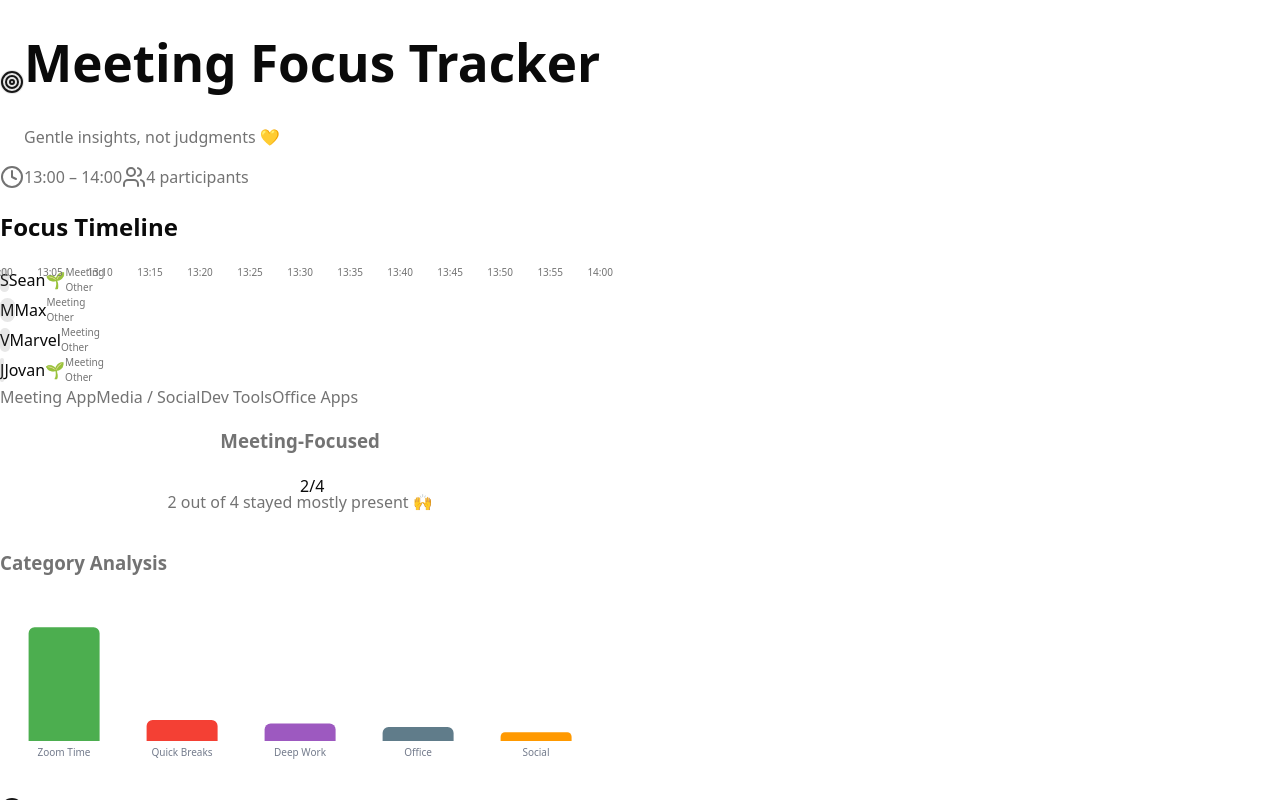
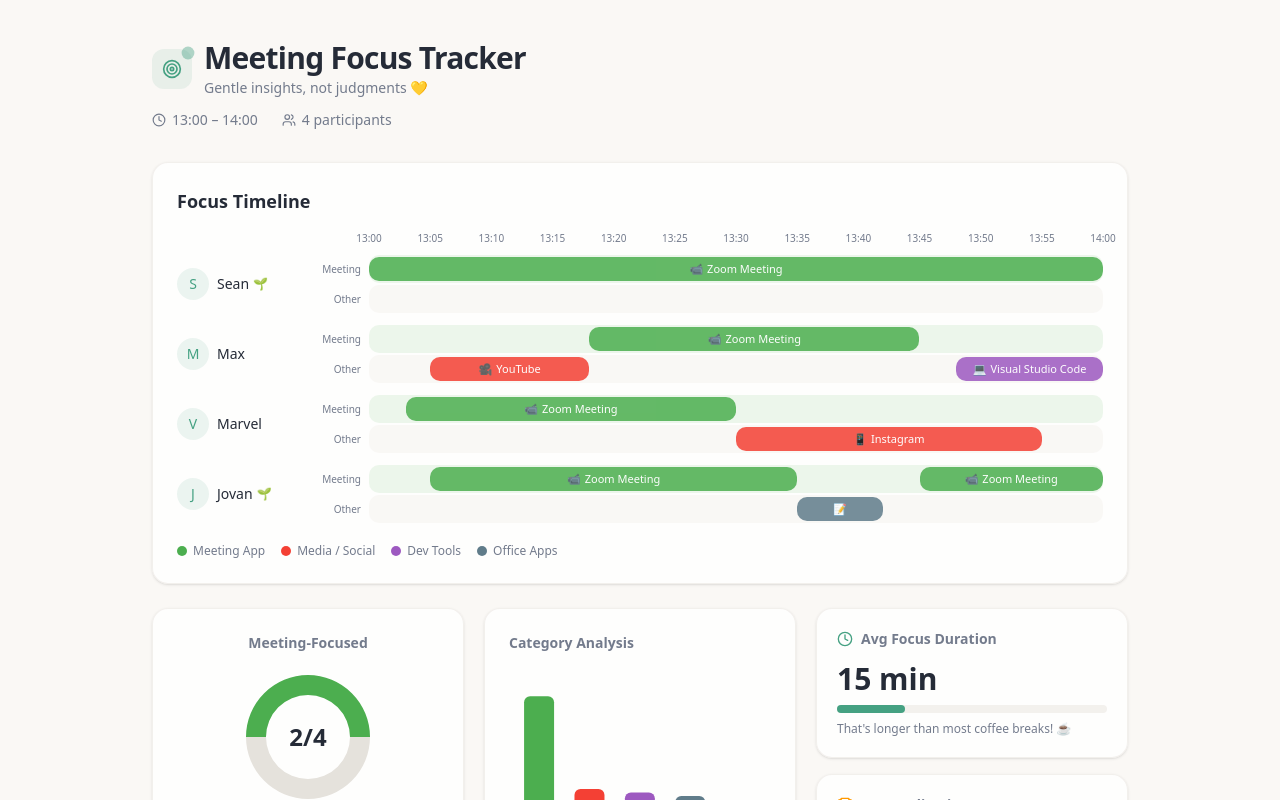
Before and after one commit to SF-2602/meeting-focus-tracker, a React (Vite) app: page / in a window 1280 px wide. Shown: the top 800 px of the page. Built offline with nearby package versions, Linux system fonts and the light colour scheme; the HTML template or start-up script is replaced by a standard one.

Commit message:
Fix the front-end issue

```diff
--- a/package.json
+++ b/package.json
@@ -34,10 +34,12 @@
     "@types/react": "^19.2.7",
     "@types/react-dom": "^19.2.3",
     "@vitejs/plugin-react": "^5.1.1",
+    "autoprefixer": "^10.4.24",
     "eslint": "^9.39.1",
     "eslint-plugin-react-hooks": "^7.0.1",
     "eslint-plugin-react-refresh": "^0.4.24",
     "globals": "^16.5.0",
+    "postcss": "^8.5.6",
     "tailwindcss": "^4.1.18",
     "typescript": "~5.9.3",
     "typescript-eslint": "^8.48.0",
--- a/src/App.tsx
+++ b/src/App.tsx
@@ -19,7 +19,7 @@ const App = () => (
           {/* ADD ALL CUSTOM ROUTES ABOVE THE CATCH-ALL "*" ROUTE */}
           <Route path="*" element={<NotFound />} />
         </Routes>
-      </BrowserRouter>
+      </BrowserRouter>``
     </TooltipProvider>
   </QueryClientProvider>
 );
--- a/src/components/FocusTimeLine.tsx
+++ b/src/components/FocusTimeLine.tsx
@@ -1,10 +1,16 @@
 import { motion } from "framer-motion";
 import {
   Tooltip,
+  TooltipContent,
+  TooltipProvider,
   TooltipTrigger,
-  TooltipContent
-} from '@radix-ui/react-tooltip';
-import { participants, getCategoryColor, MEETING_DURATION, type ActivitySegment } from "../data/meetingData";
+} from "./ui/tooltip";
+import {
+  participants,
+  getCategoryColor,
+  MEETING_DURATION,
+  type ActivitySegment,
+} from "../data/meetingData";
 
 const timeLabels = Array.from({ length: 13 }, (_, i) => {
   const min = i * 5;
@@ -40,7 +46,11 @@ const SegmentBar = ({
         <motion.div
           initial={{ scaleX: 0 }}
           animate={{ scaleX: 1 }}
-          transition={{ delay: 0.5 + pIdx * 0.1 + sIdx * 0.05, duration: 0.4, ease: "easeOut" }}
+          transition={{
+            delay: 0.5 + pIdx * 0.1 + sIdx * 0.05,
+            duration: 0.4,
+            ease: "easeOut",
+          }}
           className={`absolute top-0.5 bottom-0.5 rounded-md ${getCategoryColor(seg.category)} opacity-85 hover:opacity-100 transition-opacity cursor-default flex items-center justify-center origin-left`}
           style={{ left: `${left}%`, width: `${width}%` }}
         >
@@ -51,9 +61,12 @@ const SegmentBar = ({
         </motion.div>
       </TooltipTrigger>
       <TooltipContent className="text-xs">
-        <p className="font-medium">{participantName} was on {seg.app}</p>
+        <p className="font-medium">
+          {participantName} was on {seg.app}
+        </p>
         <p className="text-muted-foreground">
-          {duration} mins ({startH}:{startM.toString().padStart(2, "0")} – {endH}:{endM.toString().padStart(2, "0")})
+          {duration} mins ({startH}:{startM.toString().padStart(2, "0")} –{" "}
+          {endH}:{endM.toString().padStart(2, "0")})
         </p>
       </TooltipContent>
     </Tooltip>
@@ -79,7 +92,7 @@ const FocusTimeline = () => {
             <span
               key={label}
               className="absolute text-[10px] text-muted-foreground -translate-x-1/2"
-              style={{ left: `${(i * 5 / MEETING_DURATION) * 100}%` }}
+              style={{ left: `${((i * 5) / MEETING_DURATION) * 100}%` }}
             >
               {label}
             </span>
@@ -91,7 +104,7 @@ const FocusTimeline = () => {
       <div className="space-y-3">
         {participants.map((p, pIdx) => {
           const meetingSegs = p.segments.filter(isMeetingApp);
-          const otherSegs = p.segments.filter(s => !isMeetingApp(s));
+          const otherSegs = p.segments.filter((s) => !isMeetingApp(s));
 
           return (
             <motion.div
@@ -108,7 +121,14 @@ const FocusTimeline = () => {
                 </div>
                 <div className="flex items-center gap-1">
                   <span className="text-sm font-medium">{p.name}</span>
-                  {p.improved && <span className="text-xs" title="Improved since last meeting">🌱</span>}
+                  {p.improved && (
+                    <span
+                      className="text-xs"
+                      title="Improved since last meeting"
+                    >
+                      🌱
+                    </span>
+                  )}
                 </div>
               </div>
 
@@ -116,19 +136,35 @@ const FocusTimeline = () => {
               <div className="flex-1 flex flex-col gap-0.5">
                 {/* Lane 1: Meeting */}
                 <div className="flex items-center">
-                  <div className="w-16 shrink-0 text-[10px] text-muted-foreground text-right pr-2">Meeting</div>
+                  <div className="w-16 shrink-0 text-[10px] text-muted-foreground text-right pr-2">
+                    Meeting
+                  </div>
                   <div className="flex-1 relative h-7 bg-focus-green/10 rounded-md overflow-hidden">
                     {meetingSegs.map((seg, sIdx) => (
-                      <SegmentBar key={sIdx} seg={seg} pIdx={pIdx} sIdx={sIdx} participantName={p.name} />
+                      <SegmentBar
+                        key={sIdx}
+                        seg={seg}
+                        pIdx={pIdx}
+                        sIdx={sIdx}
+                        participantName={p.name}
+                      />
                     ))}
                   </div>
                 </div>
                 {/* Lane 2: Other */}
                 <div className="flex items-center">
-                  <div className="w-16 shrink-0 text-[10px] text-muted-foreground text-right pr-2">Other</div>
+                  <div className="w-16 shrink-0 text-[10px] text-muted-foreground text-right pr-2">
+                    Other
+                  </div>
                   <div className="flex-1 relative h-7 bg-muted/50 rounded-md overflow-hidden">
                     {otherSegs.map((seg, sIdx) => (
-                      <SegmentBar key={sIdx} seg={seg} pIdx={pIdx} sIdx={sIdx + meetingSegs.length} participantName={p.name} />
+                      <SegmentBar
+                        key={sIdx}
+                        seg={seg}
+                        pIdx={pIdx}
+                        sIdx={sIdx + meetingSegs.length}
+                        participantName={p.name}
+                      />
                     ))}
                   </div>
                 </div>
@@ -140,10 +176,19 @@ const FocusTimeline = () => {
 
       {/* Legend */}
       <div className="flex flex-wrap gap-4 mt-5 text-xs text-muted-foreground">
-        <span className="flex items-center gap-1.5"><span className="h-2.5 w-2.5 rounded-sm bg-focus-green" /> Meeting App</span>
-        <span className="flex items-center gap-1.5"><span className="h-2.5 w-2.5 rounded-sm bg-focus-red" /> Media / Social</span>
-        <span className="flex items-center gap-1.5"><span className="h-2.5 w-2.5 rounded-sm bg-focus-purple" /> Dev Tools</span>
-        <span className="flex items-center gap-1.5"><span className="h-2.5 w-2.5 rounded-sm bg-focus-blue" /> Office Apps</span>
+        <span className="flex items-center gap-1.5">
+          <span className="h-2.5 w-2.5 rounded-sm bg-focus-green" /> Meeting App
+        </span>
+        <span className="flex items-center gap-1.5">
+          <span className="h-2.5 w-2.5 rounded-sm bg-focus-red" /> Media /
+          Social
+        </span>
+        <span className="flex items-center gap-1.5">
+          <span className="h-2.5 w-2.5 rounded-sm bg-focus-purple" /> Dev Tools
+        </span>
+        <span className="flex items-center gap-1.5">
+          <span className="h-2.5 w-2.5 rounded-sm bg-focus-blue" /> Office Apps
+        </span>
       </div>
     </motion.div>
   );
--- /dev/null
+++ b/src/components/NavLink.tsx
@@ -0,0 +1,32 @@
+import { NavLink as RouterNavLink, type NavLinkProps } from "react-router-dom";
+import { forwardRef } from "react";
+import { cn } from "../lib/utils";
+
+interface NavLinkCompatProps extends Omit<NavLinkProps, "className"> {
+  className?: string;
+  activeClassName?: string;
+  pendingClassName?: string;
+}
+
+const NavLink = forwardRef<HTMLAnchorElement, NavLinkCompatProps>(
+  ({ className, activeClassName, pendingClassName, to, ...props }, ref) => {
+    return (
+      <RouterNavLink
+        ref={ref}
+        to={to}
+        className={({ isActive, isPending }) =>
+          cn(
+            className,
+            isActive && activeClassName,
+            isPending && pendingClassName,
+          )
+        }
+        {...props}
+      />
+    );
+  },
+);
+
+NavLink.displayName = "NavLink";
+
+export { NavLink };
--- /dev/null
+++ b/src/components/ui/tooltip.tsx
@@ -0,0 +1,28 @@
+import * as React from "react";
+import * as TooltipPrimitive from "@radix-ui/react-tooltip";
+
+import { cn } from "../../lib/utils";
+
+const TooltipProvider = TooltipPrimitive.Provider;
+
+const Tooltip = TooltipPrimitive.Root;
+
+const TooltipTrigger = TooltipPrimitive.Trigger;
+
+const TooltipContent = React.forwardRef<
+  React.ElementRef<typeof TooltipPrimitive.Content>,
+  React.ComponentPropsWithoutRef<typeof TooltipPrimitive.Content>
+>(({ className, sideOffset = 4, ...props }, ref) => (
+  <TooltipPrimitive.Content
+    ref={ref}
+    sideOffset={sideOffset}
+    className={cn(
+      "z-50 overflow-hidden rounded-md border bg-popover px-3 py-1.5 text-sm text-popover-foreground shadow-md animate-in fade-in-0 zoom-in-95 data-[state=closed]:animate-out data-[state=closed]:fade-out-0 data-[state=closed]:zoom-out-95 data-[side=bottom]:slide-in-from-top-2 data-[side=left]:slide-in-from-right-2 data-[side=right]:slide-in-from-left-2 data-[side=top]:slide-in-from-bottom-2",
+      className,
+    )}
+    {...props}
+  />
+));
+TooltipContent.displayName = TooltipPrimitive.Content.displayName;
+
+export { Tooltip, TooltipTrigger, TooltipContent, TooltipProvider };
--- a/src/index.css
+++ b/src/index.css
@@ -1,186 +1,119 @@
-@custom-variant dark (&:is(.dark *));
+@import "tailwindcss";
+@config "../tailwind.config.js";
 
-@tailwind utilities;
+@import url('https://fonts.googleapis.com/css2?family=DM+Sans:ital,opsz,wght@0,9..40,300;0,9..40,400;0,9..40,500;0,9..40,600;0,9..40,700;1,9..40,400&family=Space+Grotesk:wght@400;500;600;700&display=swap');
 
-:root {
-  font-family: system-ui, Avenir, Helvetica, Arial, sans-serif;
-  line-height: 1.5;
-  font-weight: 400;
-  color-scheme: light dark;
-  color: rgba(255, 255, 255, 0.87);
-  background-color: #242424;
-  font-synthesis: none;
-  text-rendering: optimizeLegibility;
-  -webkit-font-smoothing: antialiased;
-  -moz-osx-font-smoothing: grayscale;
-  --radius: 0.625rem;
-  --background: oklch(1 0 0);
-  --foreground: oklch(0.145 0 0);
-  --card: oklch(1 0 0);
-  --card-foreground: oklch(0.145 0 0);
-  --popover: oklch(1 0 0);
-  --popover-foreground: oklch(0.145 0 0);
-  --primary: oklch(0.205 0 0);
-  --primary-foreground: oklch(0.985 0 0);
-  --secondary: oklch(0.97 0 0);
-  --secondary-foreground: oklch(0.205 0 0);
-  --muted: oklch(0.97 0 0);
-  --muted-foreground: oklch(0.556 0 0);
-  --accent: oklch(0.97 0 0);
-  --accent-foreground: oklch(0.205 0 0);
-  --destructive: oklch(0.577 0.245 27.325);
-  --border: oklch(0.922 0 0);
-  --input: oklch(0.922 0 0);
-  --ring: oklch(0.708 0 0);
-  --chart-1: oklch(0.646 0.222 41.116);
-  --chart-2: oklch(0.6 0.118 184.704);
-  --chart-3: oklch(0.398 0.07 227.392);
-  --chart-4: oklch(0.828 0.189 84.429);
-  --chart-5: oklch(0.769 0.188 70.08);
-  --sidebar: oklch(0.985 0 0);
-  --sidebar-foreground: oklch(0.145 0 0);
-  --sidebar-primary: oklch(0.205 0 0);
-  --sidebar-primary-foreground: oklch(0.985 0 0);
-  --sidebar-accent: oklch(0.97 0 0);
-  --sidebar-accent-foreground: oklch(0.205 0 0);
-  --sidebar-border: oklch(0.922 0 0);
-  --sidebar-ring: oklch(0.708 0 0);
-}
+@layer base {
+  :root {
+    --background: 40 30% 97%;
+    --foreground: 220 20% 18%;
 
-a {
-  font-weight: 500;
-  color: #646cff;
-  text-decoration: inherit;
-}
-a:hover {
-  color: #535bf2;
-}
+    --card: 0 0% 100%;
+    --card-foreground: 220 20% 18%;
 
-body {
-  margin: 0;
-  display: flex;
-  place-items: center;
-  min-width: 320px;
-  min-height: 100vh;
-}
+    --popover: 0 0% 100%;
+    --popover-foreground: 220 20% 18%;
 
-h1 {
-  font-size: 3.2em;
-  line-height: 1.1;
-}
+    --primary: 160 40% 45%;
+    --primary-foreground: 0 0% 100%;
 
-button {
-  border-radius: 8px;
-  border: 1px solid transparent;
-  padding: 0.6em 1.2em;
-  font-size: 1em;
-  font-weight: 500;
-  font-family: inherit;
-  background-color: #1a1a1a;
-  cursor: pointer;
-  transition: border-color 0.25s;
-}
-button:hover {
-  border-color: #646cff;
-}
-button:focus,
-button:focus-visible {
-  outline: 4px auto -webkit-focus-ring-color;
-}
+    --secondary: 40 25% 93%;
+    --secondary-foreground: 220 20% 25%;
 
-@media (prefers-color-scheme: light) {
-  :root {
-    color: #213547;
-    background-color: #ffffff;
+    --muted: 40 20% 94%;
+    --muted-foreground: 220 10% 50%;
+
+    --accent: 160 30% 90%;
+    --accent-foreground: 160 40% 25%;
+
+    --destructive: 0 60% 55%;
+    --destructive-foreground: 0 0% 100%;
+
+    --border: 40 15% 88%;
+    --input: 40 15% 88%;
+    --ring: 160 40% 45%;
+
+    --radius: 0.75rem;
+
+    /* Focus tracker specific */
+    --focus-green: 122 39% 49%;
+    --focus-green-foreground: 0 0% 100%;
+    --focus-amber: 36 100% 50%;
+    --focus-amber-foreground: 0 0% 100%;
+    --focus-red: 4 90% 58%;
+    --focus-red-foreground: 0 0% 100%;
+    --focus-blue: 200 18% 46%;
+    --focus-blue-foreground: 0 0% 100%;
+    --focus-purple: 280 45% 55%;
+    --focus-purple-foreground: 0 0% 100%;
+
+    --sidebar-background: 0 0% 98%;
+    --sidebar-foreground: 240 5.3% 26.1%;
+    --sidebar-primary: 240 5.9% 10%;
+    --sidebar-primary-foreground: 0 0% 98%;
+    --sidebar-accent: 240 4.8% 95.9%;
+    --sidebar-accent-foreground: 240 5.9% 10%;
+    --sidebar-border: 220 13% 91%;
+    --sidebar-ring: 217.2 91.2% 59.8%;
   }
-  a:hover {
-    color: #747bff;
+
+  .dark {
+    --background: 220 20% 10%;
+    --foreground: 40 20% 92%;
+
+    --card: 220 18% 14%;
+    --card-foreground: 40 20% 92%;
+
+    --popover: 220 18% 14%;
+    --popover-foreground: 40 20% 92%;
+
+    --primary: 160 40% 50%;
+    --primary-foreground: 0 0% 100%;
+
+    --secondary: 220 15% 20%;
+    --secondary-foreground: 40 20% 85%;
+
+    --muted: 220 15% 18%;
+    --muted-foreground: 220 10% 55%;
+
+    --accent: 160 25% 20%;
+    --accent-foreground: 160 40% 75%;
+
+    --destructive: 0 62.8% 30.6%;
+    --destructive-foreground: 0 0% 100%;
+
+    --border: 220 15% 22%;
+    --input: 220 15% 22%;
+    --ring: 160 40% 50%;
+
+    --sidebar-background: 240 5.9% 10%;
+    --sidebar-foreground: 240 4.8% 95.9%;
+    --sidebar-primary: 224.3 76.3% 48%;
+    --sidebar-primary-foreground: 0 0% 100%;
+    --sidebar-accent: 240 3.7% 15.9%;
+    --sidebar-accent-foreground: 240 4.8% 95.9%;
+    --sidebar-border: 240 3.7% 15.9%;
+    --sidebar-ring: 217.2 91.2% 59.8%;
   }
-  button {
-    background-color: #f9f9f9;
-  }
-}
-
-@theme inline {
-  --radius-sm: calc(var(--radius) - 4px);
-  --radius-md: calc(var(--radius) - 2px);
-  --radius-lg: var(--radius);
-  --radius-xl: calc(var(--radius) + 4px);
-  --radius-2xl: calc(var(--radius) + 8px);
-  --radius-3xl: calc(var(--radius) + 12px);
-  --radius-4xl: calc(var(--radius) + 16px);
-  --color-background: var(--background);
-  --color-foreground: var(--foreground);
-  --color-card: var(--card);
-  --color-card-foreground: var(--card-foreground);
-  --color-popover: var(--popover);
-  --color-popover-foreground: var(--popover-foreground);
-  --color-primary: var(--primary);
-  --color-primary-foreground: var(--primary-foreground);
-  --color-secondary: var(--secondary);
-  --color-secondary-foreground: var(--secondary-foreground);
-  --color-muted: var(--muted);
-  --color-muted-foreground: var(--muted-foreground);
-  --color-accent: var(--accent);
-  --color-accent-foreground: var(--accent-foreground);
-  --color-destructive: var(--destructive);
-  --color-border: var(--border);
-  --color-input: var(--input);
-  --color-ring: var(--ring);
-  --color-chart-1: var(--chart-1);
-  --color-chart-2: var(--chart-2);
-  --color-chart-3: var(--chart-3);
-  --color-chart-4: var(--chart-4);
-  --color-chart-5: var(--chart-5);
-  --color-sidebar: var(--sidebar);
-  --color-sidebar-foreground: var(--sidebar-foreground);
-  --color-sidebar-primary: var(--sidebar-primary);
-  --color-sidebar-primary-foreground: var(--sidebar-primary-foreground);
-  --color-sidebar-accent: var(--sidebar-accent);
-  --color-sidebar-accent-foreground: var(--sidebar-accent-foreground);
-  --color-sidebar-border: var(--sidebar-border);
-  --color-sidebar-ring: var(--sidebar-ring);
-}
-
-.dark {
-  --background: oklch(0.145 0 0);
-  --foreground: oklch(0.985 0 0);
-  --card: oklch(0.205 0 0);
-  --card-foreground: oklch(0.985 0 0);
-  --popover: oklch(0.205 0 0);
-  --popover-foreground: oklch(0.985 0 0);
-  --primary: oklch(0.922 0 0);
-  --primary-foreground: oklch(0.205 0 0);
-  --secondary: oklch(0.269 0 0);
-  --secondary-foreground: oklch(0.985 0 0);
-  --muted: oklch(0.269 0 0);
-  --muted-foreground: oklch(0.708 0 0);
-  --accent: oklch(0.269 0 0);
-  --accent-foreground: oklch(0.985 0 0);
-  --destructive: oklch(0.704 0.191 22.216);
-  --border: oklch(1 0 0 / 10%);
-  --input: oklch(1 0 0 / 15%);
-  --ring: oklch(0.556 0 0);
-  --chart-1: oklch(0.488 0.243 264.376);
-  --chart-2: oklch(0.696 0.17 162.48);
-  --chart-3: oklch(0.769 0.188 70.08);
-  --chart-4: oklch(0.627 0.265 303.9);
-  --chart-5: oklch(0.645 0.246 16.439);
-  --sidebar: oklch(0.205 0 0);
-  --sidebar-foreground: oklch(0.985 0 0);
-  --sidebar-primary: oklch(0.488 0.243 264.376);
-  --sidebar-primary-foreground: oklch(0.985 0 0);
-  --sidebar-accent: oklch(0.269 0 0);
-  --sidebar-accent-foreground: oklch(0.985 0 0);
-  --sidebar-border: oklch(1 0 0 / 10%);
-  --sidebar-ring: oklch(0.556 0 0);
 }
 
 @layer base {
   * {
-    @apply border-border outline-ring/50;
+    @apply border-border;
   }
+
   body {
     @apply bg-background text-foreground;
+    font-family: 'DM Sans', system-ui, sans-serif;
+  }
+
+  h1, h2, h3, h4, h5, h6 {
+    font-family: 'Space Grotesk', system-ui, sans-serif;
   }
 }
+
+@layer utilities {
+  .glass-card {
+    @apply bg-card/80 backdrop-blur-sm border border-border/50 shadow-sm;
+  }
+}
--- a/src/pages/Index.tsx
+++ b/src/pages/Index.tsx
@@ -1,7 +1,6 @@
 import MeetingHeader from "../components/MeetingHeader";
 import FocusTimeline from "../components/FocusTimeLine";
 import StatisticsPanel from "../components/StatisticsPanel";
-
 const Index = () => {
   return (
     <div className="min-h-screen bg-background">
@@ -11,7 +10,8 @@ const Index = () => {
         <StatisticsPanel />
 
         <p className="text-center text-xs text-muted-foreground mt-8 opacity-60">
-          🔒 Privacy-first · No screenshots or keystrokes · Only app names & timestamps
+          🔒 Privacy-first · No screenshots or keystrokes · Only app names &
+          timestamps
         </p>
       </div>
     </div>
--- a/tailwind.config.js
+++ b/tailwind.config.js
@@ -1,13 +1,98 @@
-/** @type {import('tailwindcss').Config} */
-export default {
+module.exports = {
+  darkMode: ["class"],
   content: [
-    "./index.html",
-    "./src/**/*.{js,ts,jsx,tsx}",
+    "./pages/**/*.{ts,tsx}",
+    "./components/**/*.{ts,tsx}",
+    "./app/**/*.{ts,tsx}",
+    "./src/**/*.{ts,tsx}",
   ],
+  prefix: "",
   theme: {
-    extend: {},
+    container: {
+      center: true,
+      padding: "2rem",
+      screens: {
+        "2xl": "1400px",
+      },
+    },
+    extend: {
+      colors: {
+        border: "hsl(var(--border))",
+        input: "hsl(var(--input))",
+        ring: "hsl(var(--ring))",
+        background: "hsl(var(--background))",
+        foreground: "hsl(var(--foreground))",
+        primary: {
+          DEFAULT: "hsl(var(--primary))",
+          foreground: "hsl(var(--primary-foreground))",
+        },
+        secondary: {
+          DEFAULT: "hsl(var(--secondary))",
+          foreground: "hsl(var(--secondary-foreground))",
+        },
+        destructive: {
+          DEFAULT: "hsl(var(--destructive))",
+          foreground: "hsl(var(--destructive-foreground))",
+        },
+        muted: {
+          DEFAULT: "hsl(var(--muted))",
+          foreground: "hsl(var(--muted-foreground))",
+        },
+        accent: {
+          DEFAULT: "hsl(var(--accent))",
+          foreground: "hsl(var(--accent-foreground))",
+        },
+        popover: {
+          DEFAULT: "hsl(var(--popover))",
+          foreground: "hsl(var(--popover-foreground))",
+        },
+        card: {
+          DEFAULT: "hsl(var(--card))",
+          foreground: "hsl(var(--card-foreground))",
+        },
+        focus: {
+          green: "hsl(var(--focus-green))",
+          "green-foreground": "hsl(var(--focus-green-foreground))",
+          amber: "hsl(var(--focus-amber))",
+          "amber-foreground": "hsl(var(--focus-amber-foreground))",
+          red: "hsl(var(--focus-red))",
+          "red-foreground": "hsl(var(--focus-red-foreground))",
+          blue: "hsl(var(--focus-blue))",
+          "blue-foreground": "hsl(var(--focus-blue-foreground))",
+          purple: "hsl(var(--focus-purple))",
+          "purple-foreground": "hsl(var(--focus-purple-foreground))",
+        },
+        sidebar: {
+          DEFAULT: "hsl(var(--sidebar-background))",
+          foreground: "hsl(var(--sidebar-foreground))",
+          primary: "hsl(var(--sidebar-primary))",
+          "primary-foreground": "hsl(var(--sidebar-primary-foreground))",
+          accent: "hsl(var(--sidebar-accent))",
+          "accent-foreground": "hsl(var(--sidebar-accent-foreground))",
+          border: "hsl(var(--sidebar-border))",
+          ring: "hsl(var(--sidebar-ring))",
+        },
+      },
+      borderRadius: {
+        lg: "var(--radius)",
+        md: "calc(var(--radius) - 2px)",
+        sm: "calc(var(--radius) - 4px)",
+      },
+      keyframes: {
+        "accordion-down": {
+          from: { height: "0" },
+          to: { height: "var(--radix-accordion-content-height)" },
+        },
+        "accordion-up": {
+          from: { height: "var(--radix-accordion-content-height)" },
+          to: { height: "0" },
+        },
+      },
+      animation: {
+        "accordion-down": "accordion-down 0.2s ease-out",
+        "accordion-up": "accordion-up 0.2s ease-out",
+      },
+    },
   },
-  plugins: [
-    require('tailwindcss-animate'),
-  ],
-}
+  plugins: [require("tailwindcss-animate")],
+};
```
Also changed, not shown: 1 other file (tests, documents, lock files or other folders).
